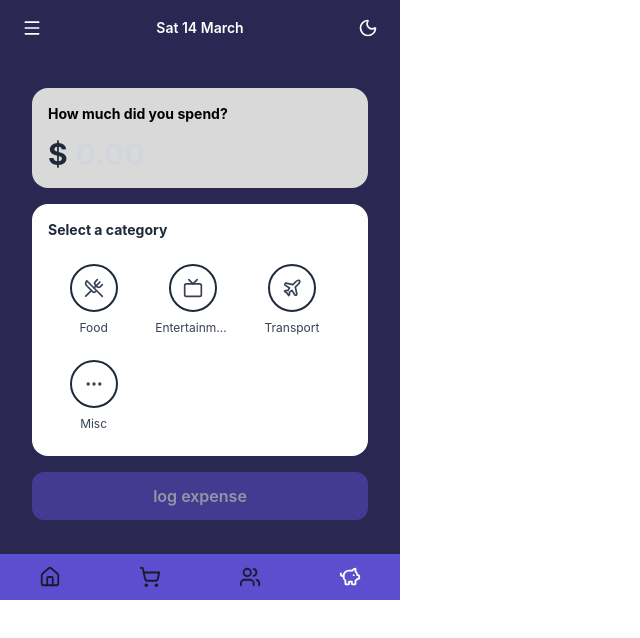
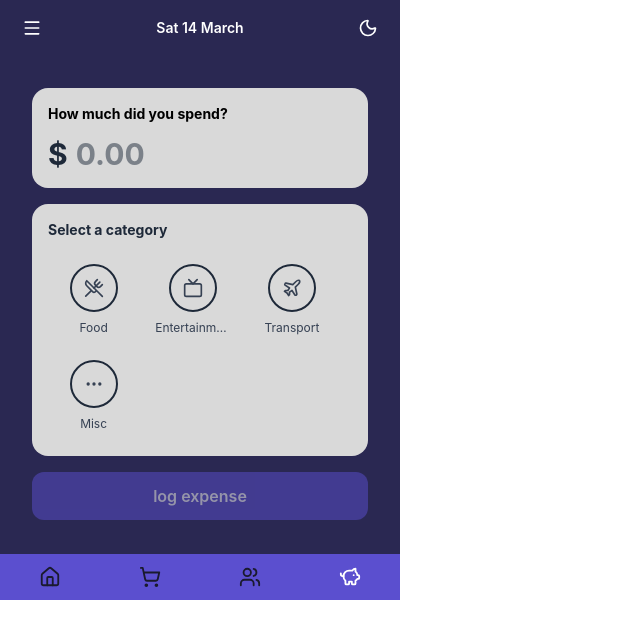
Before and after one commit to Zac-cmyk/two-cents, a React (Vite) app in the folder frontend/two-cents-app/: page /log in a window 1280 px wide. Shown: the top 638 px of the page, without its empty margins (0-640 px from the left). Built offline with nearby package versions, Linux system fonts and the light colour scheme; no server answers; a web font is replaced by a local one.

Commit message:
modified font sizes and font colours to log page

```diff
--- a/frontend/two-cents-app/src/pages/Log.jsx
+++ b/frontend/two-cents-app/src/pages/Log.jsx
@@ -1,7 +1,7 @@
 import { useState } from 'react'
 import { ShoppingBag, Plane, Tv, MoreHorizontal, UtensilsCrossed } from 'lucide-react'
 
-// fix the data here
+// fix the data here - find a way to get the categories from backend and then pass it in (need to adjust accordingly)
 const CATEGORIES = [
   { id: 'food', label: 'Food', icon: UtensilsCrossed },
   { id: 'entertainment', label: 'Entertainment', icon: Tv },
@@ -30,12 +30,12 @@ export default function Log() {
             placeholder="0.00"
             value={amount}
             onChange={e => setAmount(e.target.value)}
-            className="text-3xl font-bold text-gray-800 w-full outline-none placeholder:text-gray-300"
+            className="text-3xl font-bold text-gray-800 w-full outline-none placeholder:text-gray-550"
           />
         </div>
       </div>
 
-     <div className="bg-white rounded-2xl p-4">
+     <div className="bg-[#d9d9d9] rounded-2xl p-4">
         <p className="text-gray-800 text-sm font-bold mb-4">Select a category</p>
         <div className="flex flex-wrap gap-2">
           {CATEGORIES.map(cat => {
```
